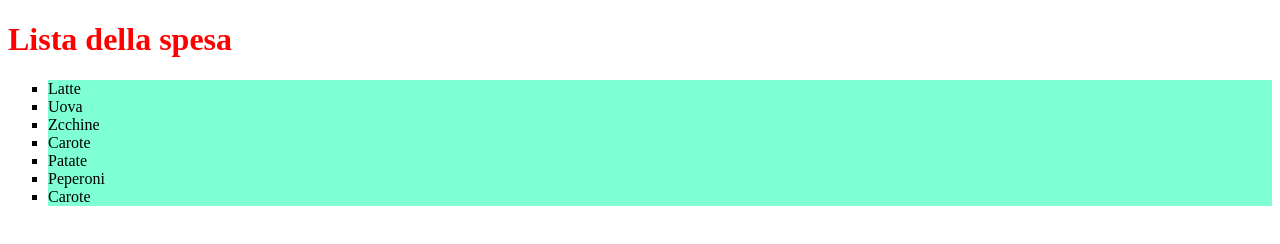
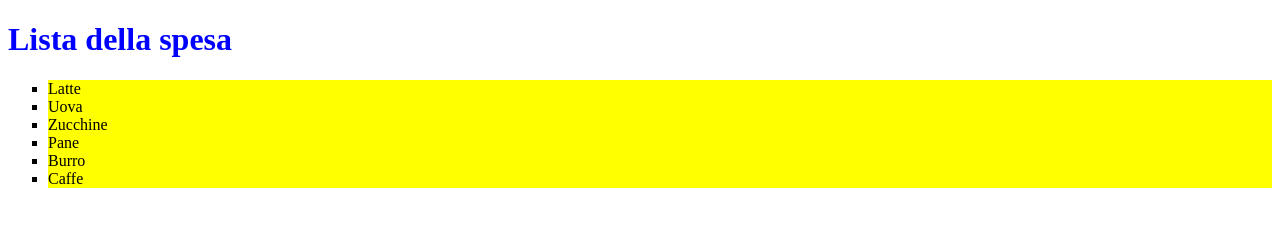
Before and after one commit to Fedix01/exGit, a plain HTML site: page index.html in a window 1280 px wide. Drawn offline with Linux system fonts and the light colour scheme.

Commit message:
css modifiche

```diff
--- a/index.html
+++ b/index.html
@@ -13,11 +13,10 @@
     <ul>
         <li>Latte</li>
         <li>Uova</li>
-        <li>Zcchine</li>
-        <li>Carote</li>
-        <li>Patate</li>
-        <li>Peperoni</li>
-        <li>Carote</li>
+        <li>Zucchine</li>
+        <li>Pane</li>
+        <li>Burro</li>
+        <li>Caffe</li>
     </ul>
 </body>
 
--- a/style.css
+++ b/style.css
@@ -1,9 +1,9 @@
 h1 {
-    color: red;
+    color: blue;
 }
 
 li {
-    background-color: aquamarine;
+    background-color: yellow;
 }
 
 ul {
```
